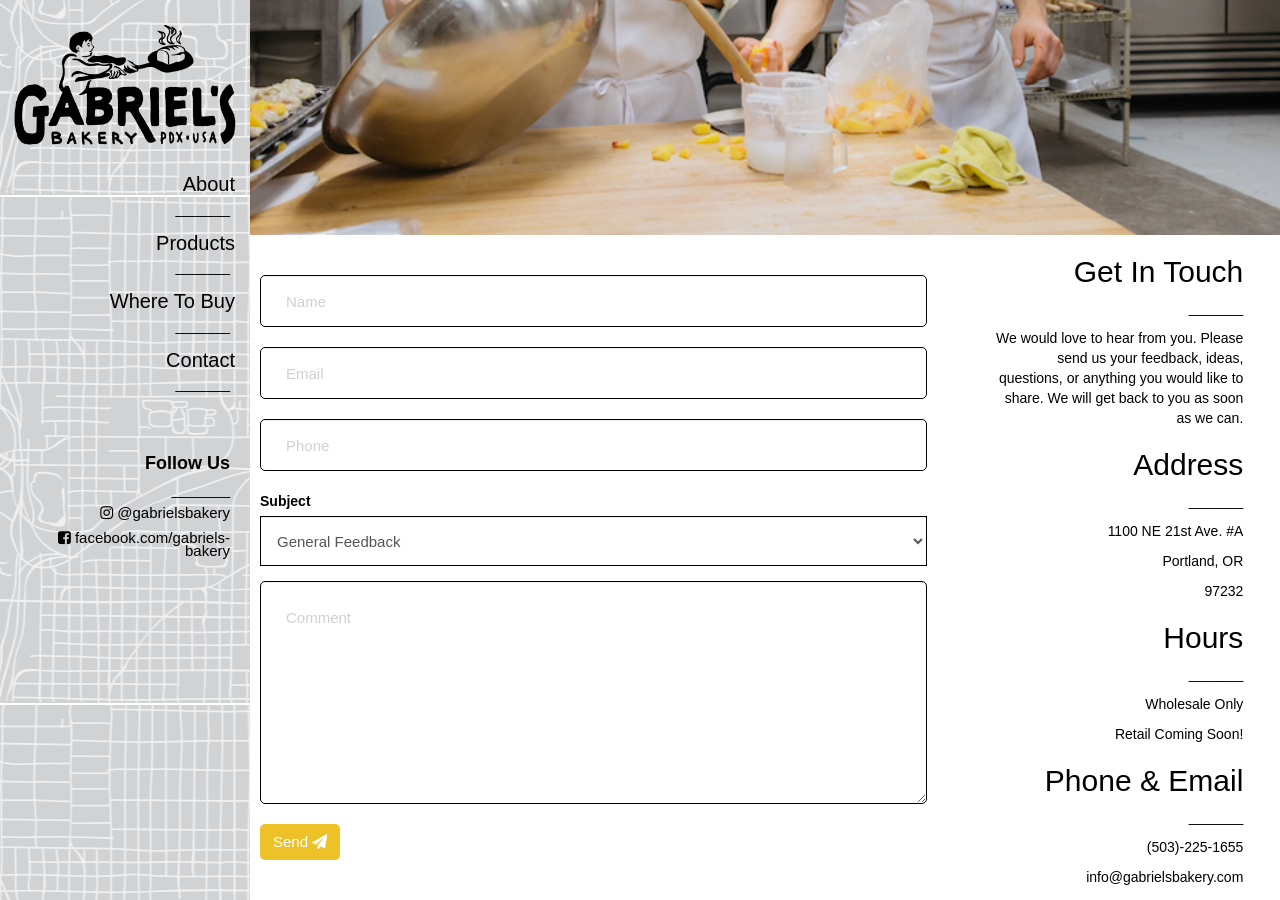
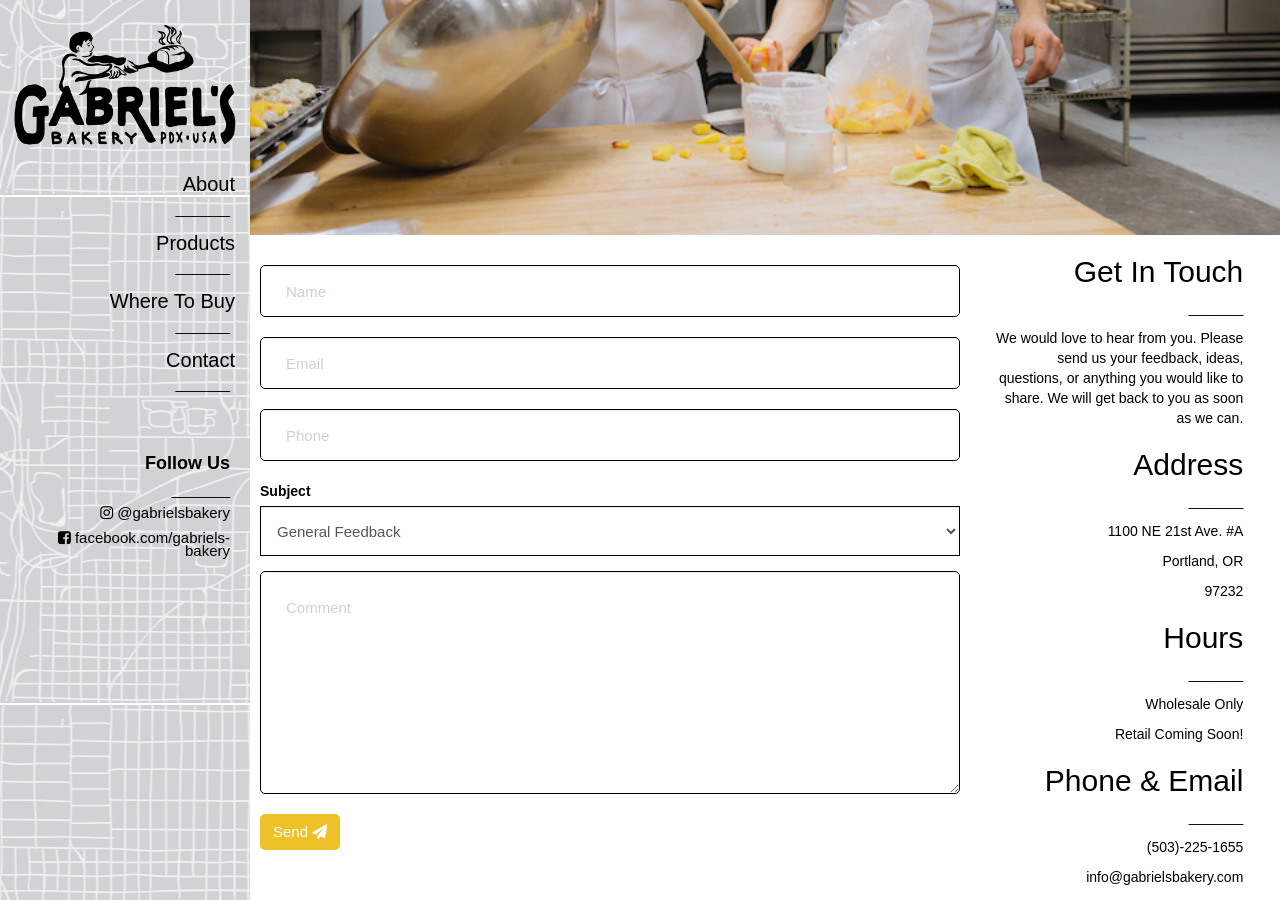
Before and after one commit to SandroMateo/gabriels-website, a Jekyll site: the page built from contact.html, in a window 1280 px wide and 900 px high, scrolled down 440 px. Built offline with Jekyll 4.4.1, drawn with Linux system fonts in a browser that asks for light colours; nearby versions of some CDN libraries.

Commit message:
change margins for contact page

```diff
--- a/_sass/_layout/_bagels.scss
+++ b/_sass/_layout/_bagels.scss
@@ -28,7 +28,8 @@
 }
 
 .bagels__name {
-  max-height: 20rem;
+  max-height: 18rem;
+  margin-top: 5rem;
   display: inline;
 
   @include tablet {
@@ -47,19 +48,20 @@
 
 .bagels__image {
   max-height: 25rem;
+  margin-left: 1rem;
   display: inline;
 
   @include tablet {
     margin-top: -25rem;
     display: block;
 
-    margin-left: 17rem;
+    margin-left: 17.5rem;
   }
   @include desktop {
     margin-top: -25rem;
     display: block;
 
-    margin-left: 17rem;
+    margin-left: 17.5rem;
   }
 
 }
--- a/_sass/_layout/_contact.scss
+++ b/_sass/_layout/_contact.scss
@@ -1,10 +1,14 @@
 .contact__form-wrapper {
   display: table;
-  margin: 40px auto;
+  margin: 3rem auto;
   margin-left: 1rem;
 
   @include mobile {
     margin: 2rem;
+  }
+
+  @include desktop {
+    min-width: 70rem;
   }
 }
 
```
